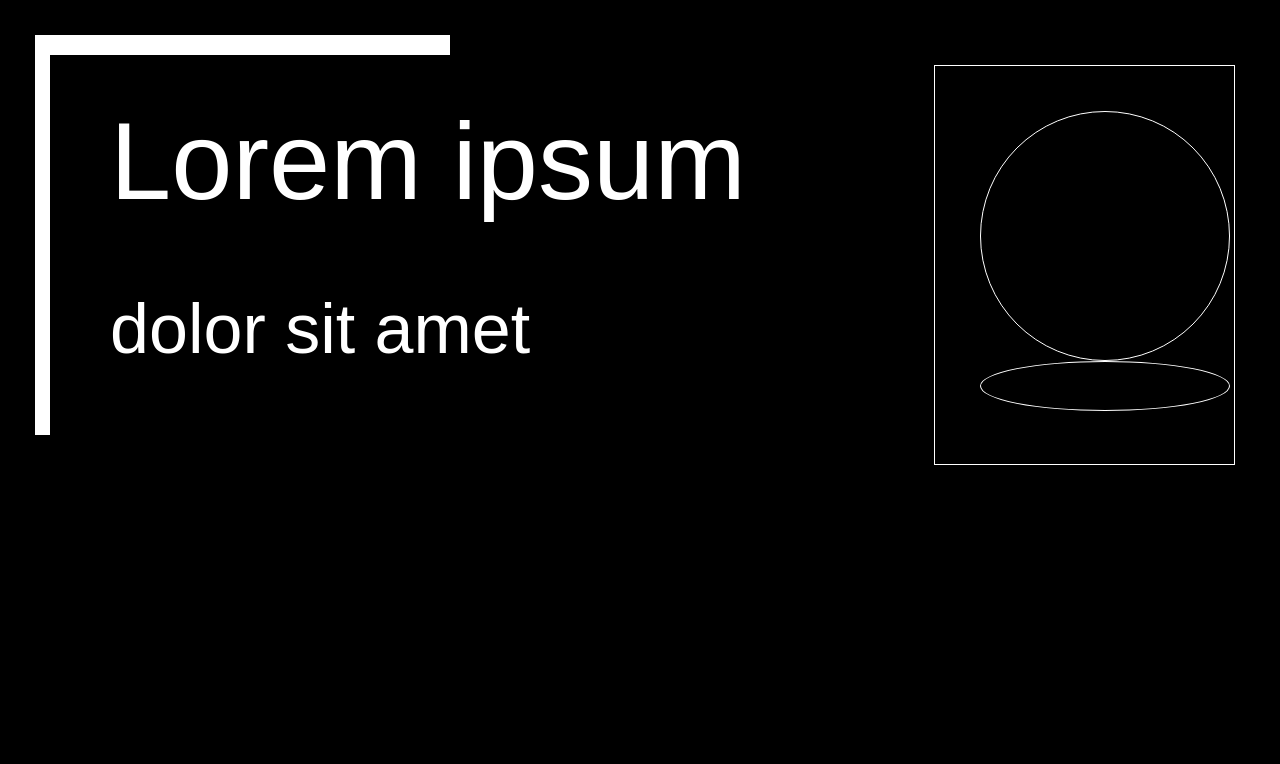
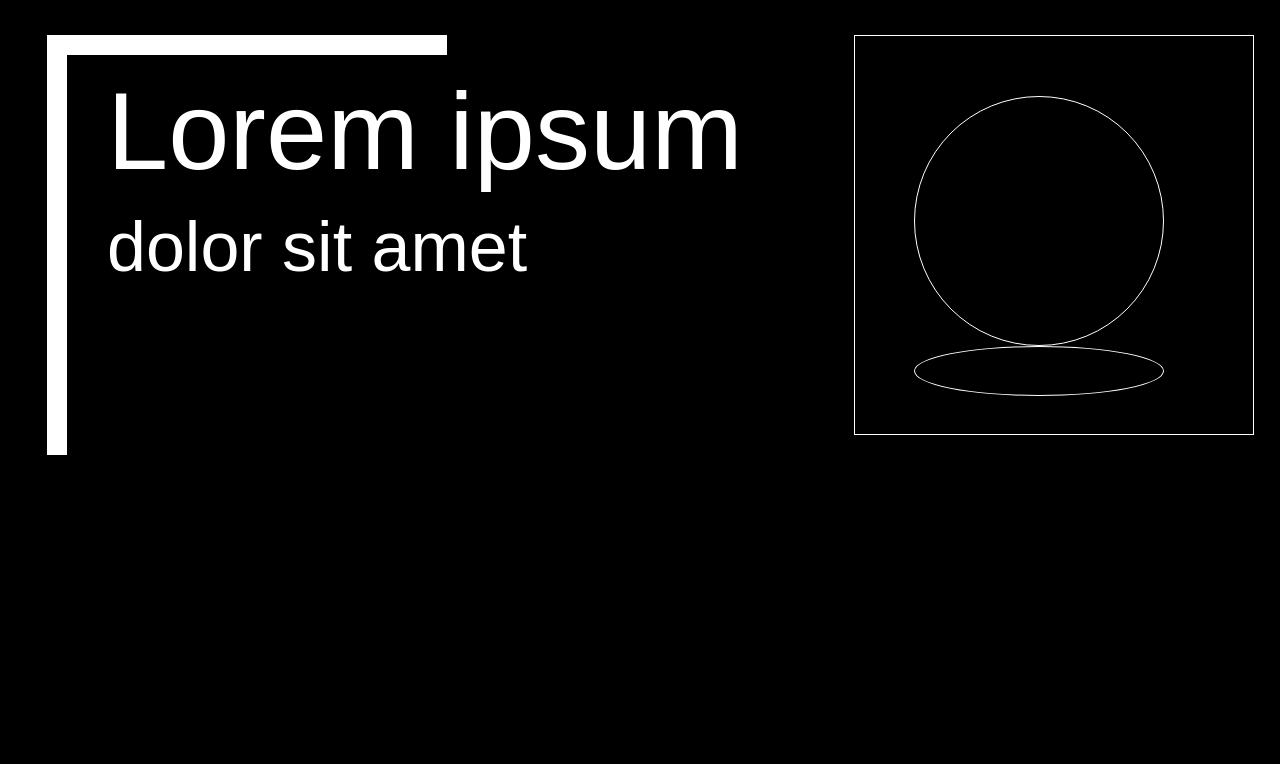
Before and after one commit to HelpTec/PortFolioDjango, a Django app: page / in a window 1280 px wide. Shown: the top 764 px of the page. Run offline with Django 5.2, Linux system fonts and the light colour scheme; some libraries are stand-ins or nearby versions.

Commit message:
se adaptó el diseño a uno responsive

```diff
--- a/portfolio/apps/master/templates/home.html
+++ b/portfolio/apps/master/templates/home.html
@@ -2,14 +2,24 @@
 
 
 {% block content %}
+<div class="container-xxl">
+    <div class="row">
+        <div class="col-xl-8">
+            <div class="contenedor-portada">
+                <div class="rectangulo">
+                    <h1 class="portada" id="nomape">Lorem ipsum</h1>
+                    <h2 class="portada" id="titulo">dolor sit amet</h2>
+                </div>
                 <div class="rectangulo" id="vertical">
                 </div>
-    <div class="rectangulo">
-        <h1 class="portada">Lorem ipsum</h1>
-        <h2 class="portada">dolor sit amet</h2>
             </div>
+        </div>
+        <div class="col-xl-4">
             <div class="contenedor-fotoperf">
                 <div class="fotoperf"></div>
                 <div class="ovalo"></div>
             </div>
+        </div>
+    </div>
+</div>
 {% endblock %}
--- a/portfolio/static/css/style.css
+++ b/portfolio/static/css/style.css
@@ -11,18 +11,18 @@ body {
 
 /***NOMBRE Y APELLIDO***/
 .portada {
-    margin-top: 60px;
-    margin-left: 60px;
     font-family: Fantasy;
     color: white;
     width: 700px;
+    margin-left: 15%;
 }
 
-h1 {
+#nomape {
+    margin-top: 20px;
     font-size: 110px;
 }
 
-h2 {
+#titulo {
     font-size: 70px;
 }
 
@@ -33,6 +33,8 @@ h2 {
     background-color: white;
     height: 20px;
     width: 400px;
+    padding-top: 10px;
+
 }
 
 #vertical {
@@ -43,9 +45,6 @@ h2 {
 /***FOTO PERFIL CON OVALO POR DEBAJO***/
 
 .contenedor-fotoperf {
-    margin-top: 30px;
-    margin-left: 40%;
-    margin-right: 10px;
     border: 1px solid white;
     width: 400px;
     height: 400px;
```
Lines whose indentation alone changed are shown as unchanged.
